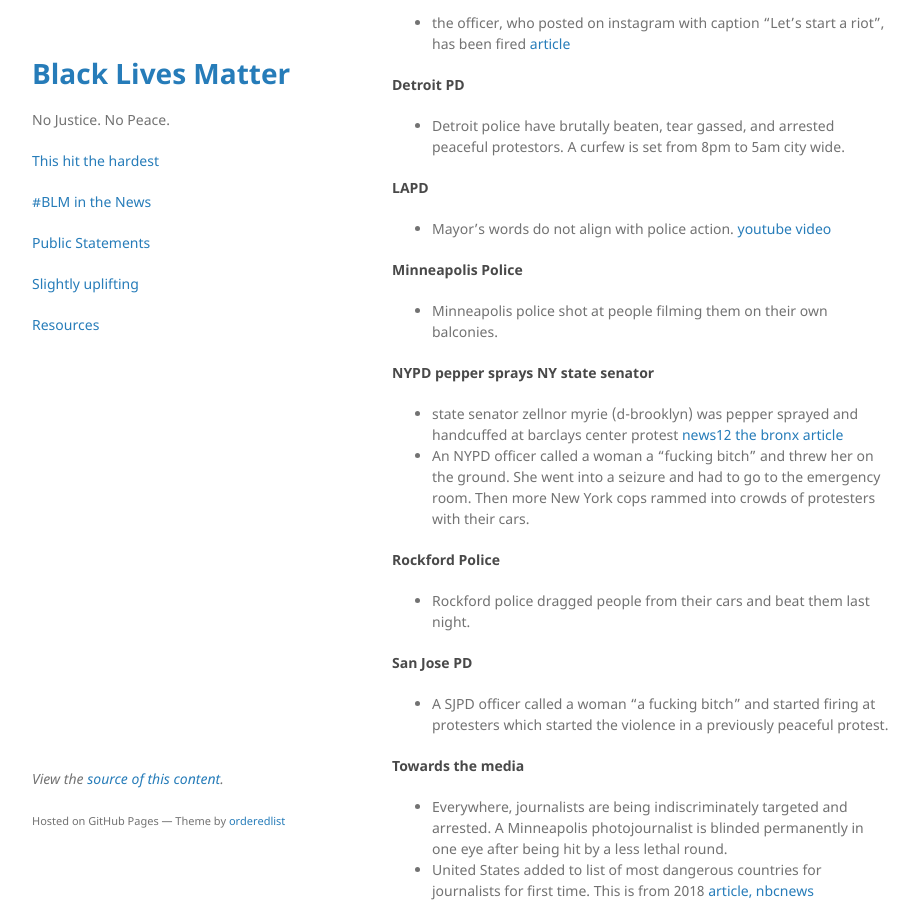
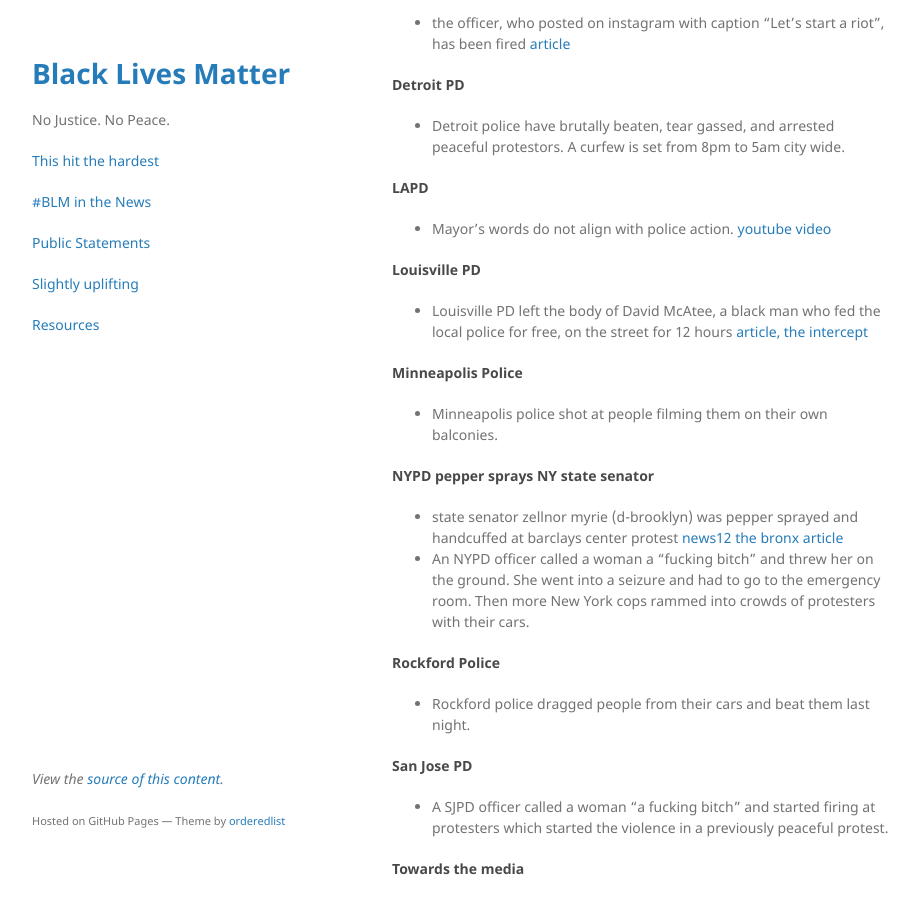
Before and after one commit to nojusticenopeace/nojusticenopeace.github.io, a Jekyll site: the page built from news.md, in a window 1280 px wide and 900 px high, scrolled down 976 px. Shown: the whole window, without its empty margins (178-1097 px from the left). Built offline with Jekyll 4.4.1, drawn with Linux system fonts in a browser that asks for light colours.

Commit message:
Update news.md

```diff
--- a/news.md
+++ b/news.md
@@ -37,6 +37,9 @@ layout: default
 
 #### LAPD
 * Mayor's words do not align with police action. [youtube video](https://www.youtube.com/watch?v=dymj5To1DLs)
+
+#### Louisville PD
+* Louisville PD left the body of David McAtee, a black man who fed the local police for free, on the street for 12 hours [article, the intercept](https://theintercept.com/2020/06/01/louisville-police-left-the-body-of-david-mcatee-on-the-street-for-12-hours/)
 
 #### Minneapolis Police
 * Minneapolis police shot at people filming them on their own balconies.
```
